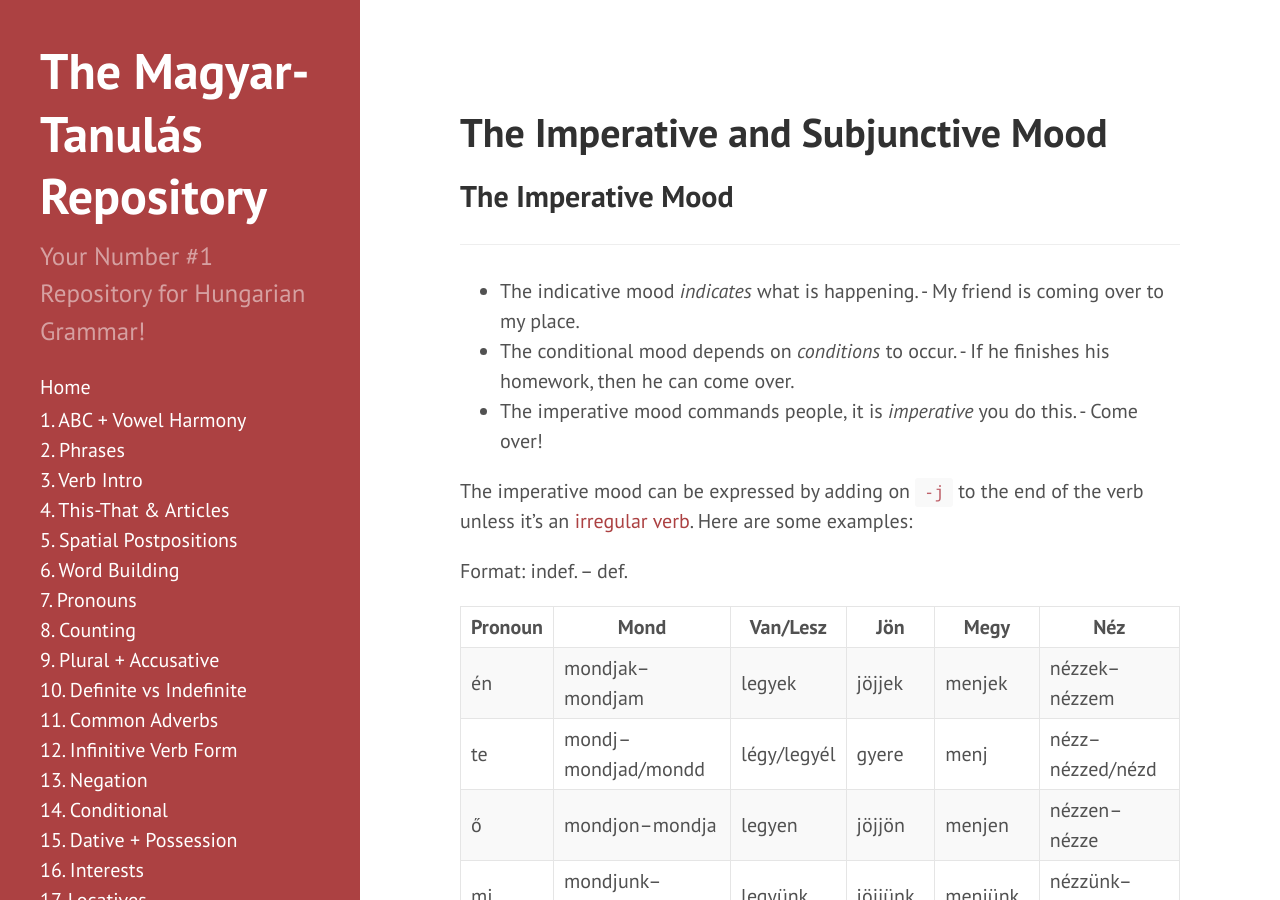
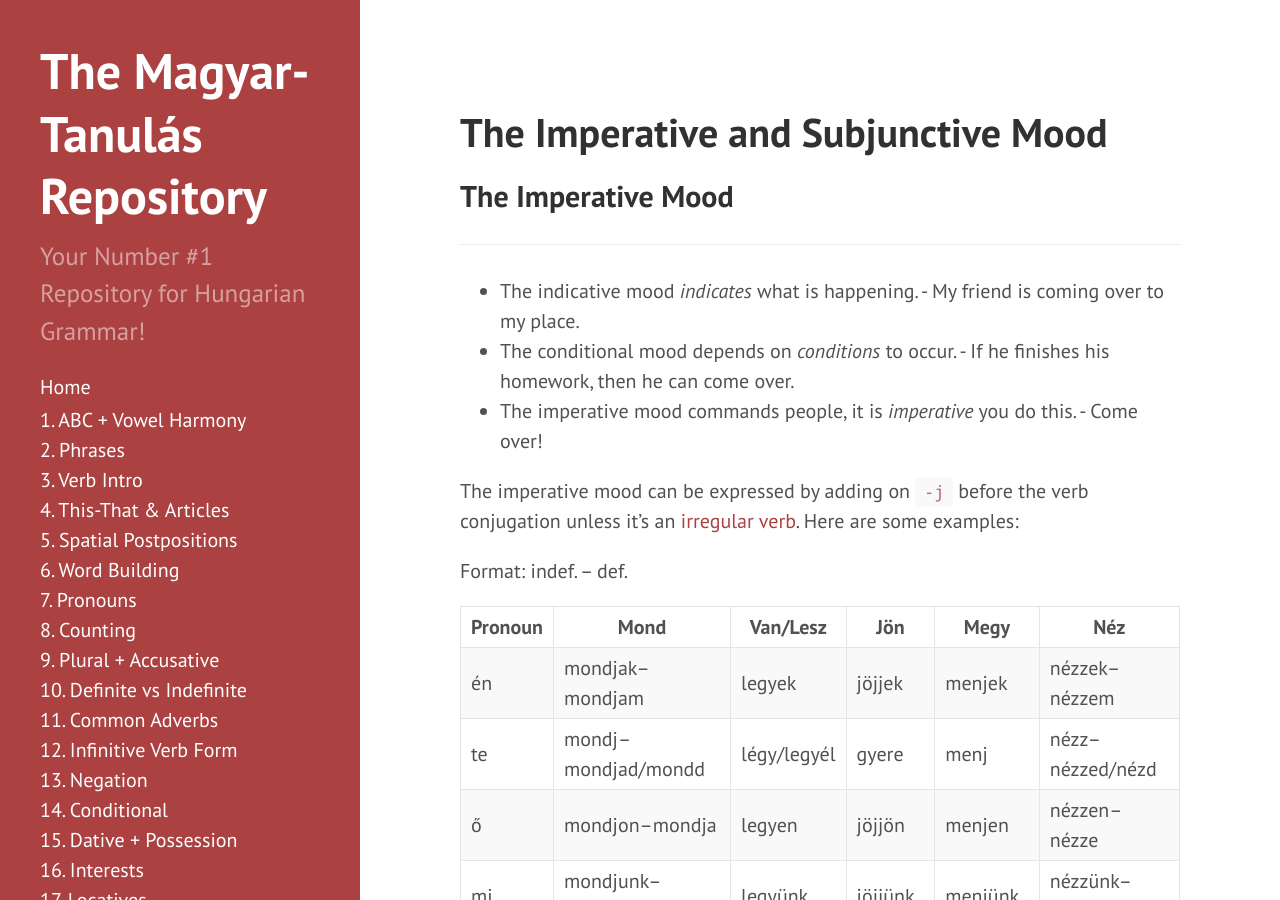
Before and after one commit to Magyartanulas/magyartanulas.github.io, a Jekyll site: the page built from imperative_subjunctive.md, in a window 1280 px wide and 900 px high. Built offline with Jekyll 4.4.1, drawn with Linux system fonts in a browser that asks for light colours; comment, search, counter and statistics services are not loaded.

Commit message:
Update imperative_subjunctive.md

```diff
--- a/imperative_subjunctive.md
+++ b/imperative_subjunctive.md
@@ -10,7 +10,7 @@ layout: page
 * The conditional mood depends on *conditions* to occur. - If he finishes his homework, then he can come over.
 * The imperative mood commands people, it is *imperative* you do this. - Come over!
 
-The imperative mood can be expressed by adding on `-j` to the end of the verb unless it's an [irregular verb](https://magyartanulas.github.io/infinitive/). Here are some examples:
+The imperative mood can be expressed by adding on `-j` before the verb conjugation unless it's an [irregular verb](https://magyartanulas.github.io/infinitive/). Here are some examples:
 
 Format: indef. -- def.
 
```
